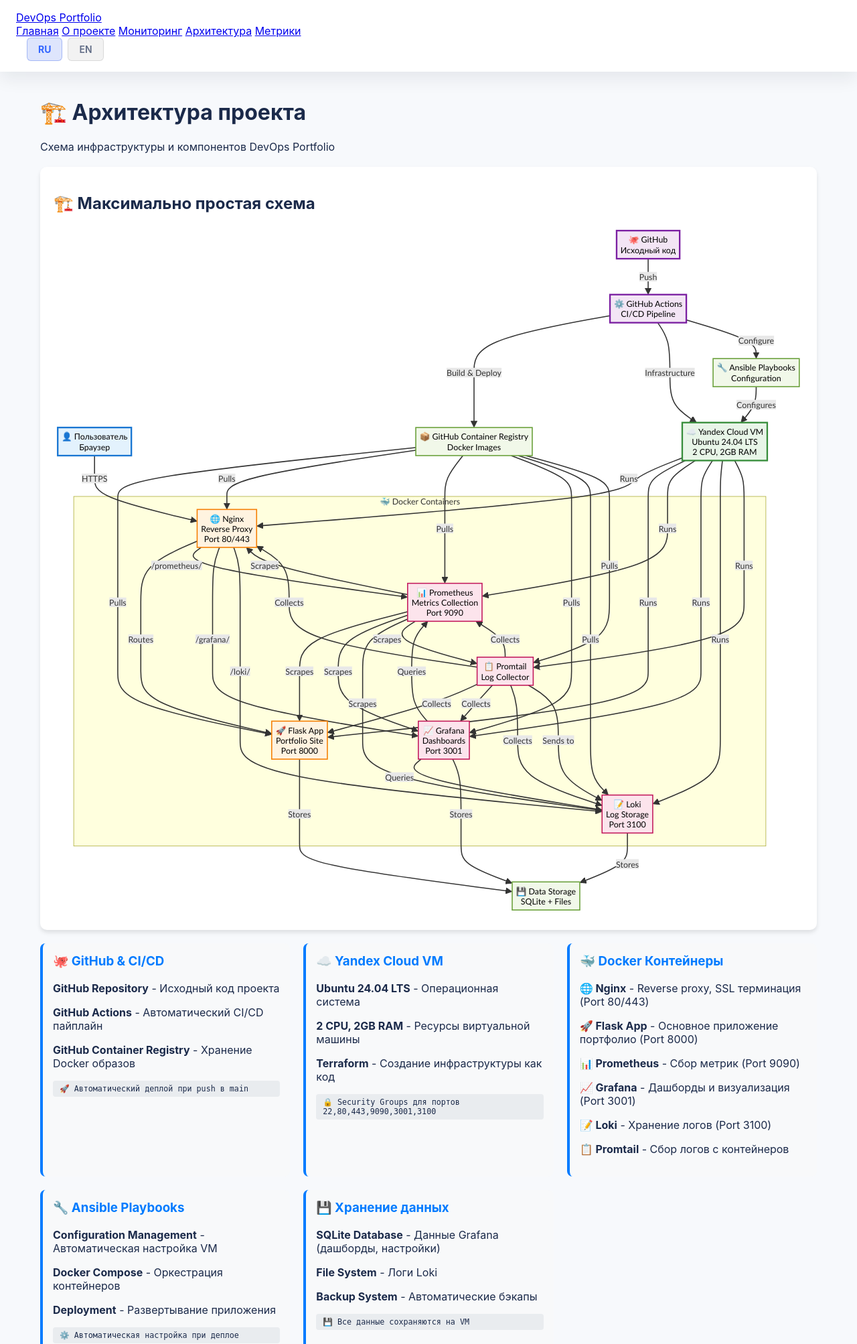
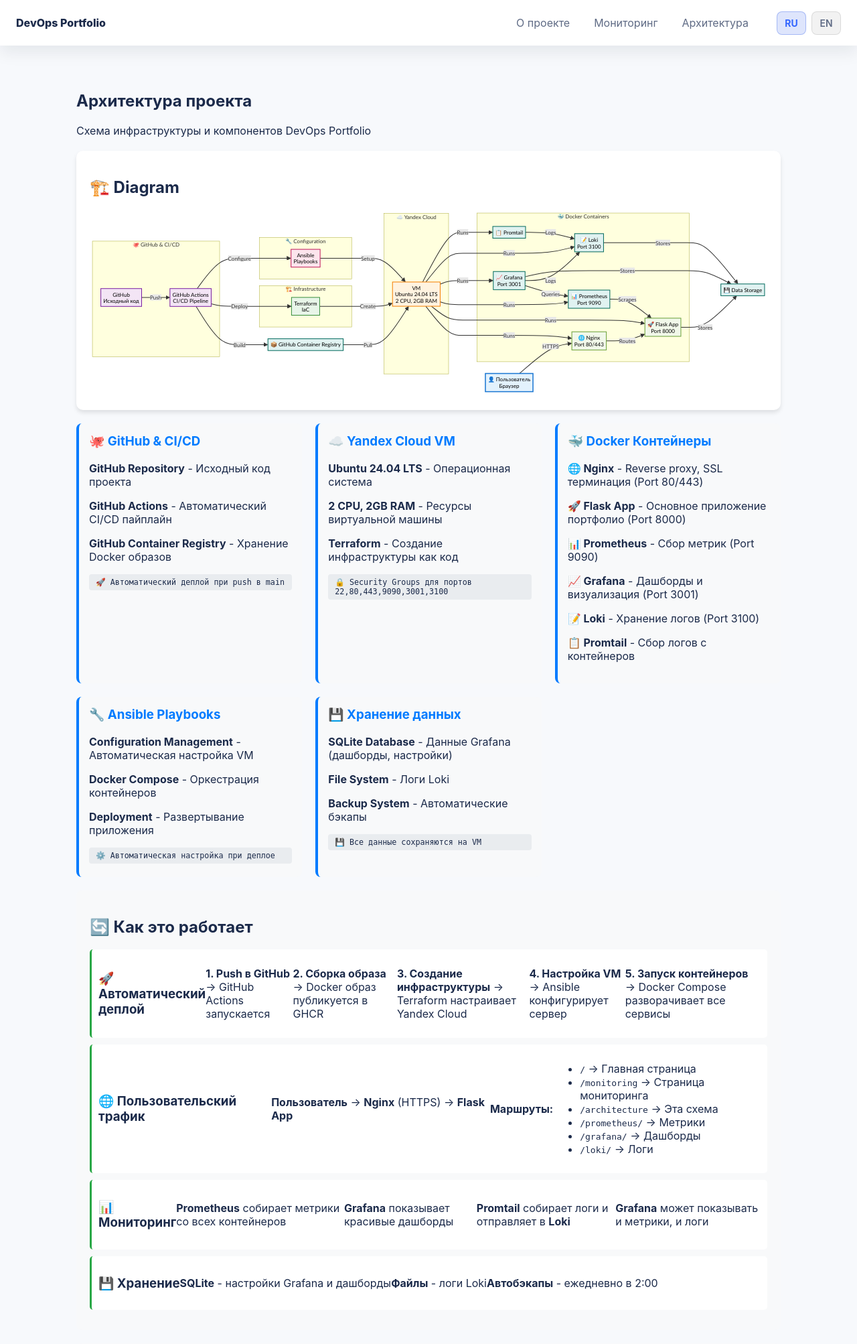
Before and after one commit to p-aliaksey/portfolio-site, a Flask app: page /architecture in a window 1280 px wide. Shown: the top 2006 px of the page at 67% size. Run offline with Flask 3, Linux system fonts and the light colour scheme.

Commit message:
add_my_v1.041_Diagram_FIX_UI

```diff
--- a/app/templates/architecture.html
+++ b/app/templates/architecture.html
@@ -7,11 +7,6 @@
     <link rel="stylesheet" href="{{ url_for('static', filename='style.css') }}">
     <script src="https://cdn.jsdelivr.net/npm/mermaid/dist/mermaid.min.js"></script>
     <style>
-        .architecture-container {
-            max-width: 1200px;
-            margin: 0 auto;
-            padding: 20px;
-        }
         .architecture-diagram {
             background: white;
             border-radius: 10px;
@@ -65,70 +60,80 @@
     </style>
 </head>
 <body>
-    <nav class="navbar">
-        <div class="nav-container">
-            <a href="{{ url_for('index') }}" class="nav-logo">DevOps Portfolio</a>
-            <div class="nav-menu">
-                <a href="{{ url_for('index') }}" class="nav-link">{{ t.nav.home }}</a>
-                <a href="{{ url_for('about') }}" class="nav-link">{{ t.nav.about }}</a>
-                <a href="{{ url_for('monitoring') }}" class="nav-link">{{ t.nav.monitoring }}</a>
-                <a href="{{ url_for('architecture') }}" class="nav-link active">{{ t.nav.architecture }}</a>
-                <a href="{{ url_for('metrics') }}" class="nav-link">{{ t.nav.metrics }}</a>
+    <header>
+        <nav>
+            <a class="brand" href="/">DevOps Portfolio</a>
+            <div class="links">
+                <a href="/about">{{ t.nav.about }}</a>
+                <a href="/monitoring">{{ t.nav.monitoring }}</a>
+                <a href="/architecture">{{ t.nav.architecture }}</a>
                 <div class="language-switcher">
                     <a href="/set_language/ru" class="lang-btn {{ 'active' if translations.get_language() == 'ru' else '' }}">RU</a>
                     <a href="/set_language/en" class="lang-btn {{ 'active' if translations.get_language() == 'en' else '' }}">EN</a>
                 </div>
             </div>
-        </div>
-    </nav>
+        </nav>
+    </header>
 
-    <div class="architecture-container">
-        <h1>🏗️ {{ t.architecture.title }}</h1>
-        <p>{{ t.architecture.subtitle }}</p>
+    <main>
+        <section class="container" style="padding: 48px 24px">
+            <h1>{{ t.architecture.title }}</h1>
+            <p class="lead">{{ t.architecture.subtitle }}</p>
 
         <div class="architecture-diagram">
-            <h2>🏗️ {{ t.architecture.diagram_title }}</h2>
+            <h2>🏗️ Diagram</h2>
             <div class="mermaid">
-graph TB
+graph LR
     %% User
     U[👤 Пользователь<br/>Браузер]
 
-    %% GitHub
-    GH[🐙 GitHub<br/>Исходный код]
-    GHA[⚙️ GitHub Actions<br/>CI/CD Pipeline]
+    %% GitHub & CI/CD
+    subgraph "🐙 GitHub & CI/CD"
+        GH[GitHub<br/>Исходный код]
+        GHA[GitHub Actions<br/>CI/CD Pipeline]
+    end
 
-    %% Yandex Cloud VM
-    VM[☁️ Yandex Cloud VM<br/>Ubuntu 24.04 LTS<br/>2 CPU, 2GB RAM]
+    %% Terraform
+    subgraph "🏗️ Infrastructure"
+        TF[Terraform<br/>IaC]
+    end
+
+    %% Yandex Cloud
+    subgraph "☁️ Yandex Cloud"
+        VM[VM<br/>Ubuntu 24.04 LTS<br/>2 CPU, 2GB RAM]
+    end
+
+    %% Ansible
+    subgraph "🔧 Configuration"
+        ANS[Ansible<br/>Playbooks]
+    end
 
     %% Docker Containers
     subgraph "🐳 Docker Containers"
-        N[🌐 Nginx<br/>Reverse Proxy<br/>Port 80/443]
-        A[🚀 Flask App<br/>Portfolio Site<br/>Port 8000]
-        P[📊 Prometheus<br/>Metrics Collection<br/>Port 9090]
-        G[📈 Grafana<br/>Dashboards<br/>Port 3001]
-        L[📝 Loki<br/>Log Storage<br/>Port 3100]
-        PT[📋 Promtail<br/>Log Collector]
+        N[🌐 Nginx<br/>Port 80/443]
+        A[🚀 Flask App<br/>Port 8000]
+        P[📊 Prometheus<br/>Port 9090]
+        G[📈 Grafana<br/>Port 3001]
+        L[📝 Loki<br/>Port 3100]
+        PT[📋 Promtail]
     end
 
     %% External Services
-    GHCR[📦 GitHub Container Registry<br/>Docker Images]
-    ANS[🔧 Ansible Playbooks<br/>Configuration]
+    GHCR[📦 GitHub Container Registry]
+    DATA[💾 Data Storage]
 
-    %% Data Storage
-    DATA[💾 Data Storage<br/>SQLite + Files]
-
-    %% Connections
+    %% Main Flow
     U -->|HTTPS| N
     N -->|Routes| A
-    N -->|/prometheus/| P
-    N -->|/grafana/| G
-    N -->|/loki/| L
 
     GH -->|Push| GHA
-    GHA -->|Build & Deploy| GHCR
-    GHA -->|Infrastructure| VM
+    GHA -->|Build| GHCR
+    GHA -->|Deploy| TF
+    TF -->|Create| VM
     GHA -->|Configure| ANS
+    ANS -->|Setup| VM
 
+    GHCR -->|Pull| VM
     VM -->|Runs| N
     VM -->|Runs| A
     VM -->|Runs| P
@@ -136,49 +141,34 @@ graph TB
     VM -->|Runs| L
     VM -->|Runs| PT
 
-    GHCR -->|Pulls| A
-    GHCR -->|Pulls| N
-    GHCR -->|Pulls| P
-    GHCR -->|Pulls| G
-    GHCR -->|Pulls| L
-    GHCR -->|Pulls| PT
+    %% Monitoring & Logging
+    P -->|Scrapes| A
+    G -->|Queries| P
+    PT -->|Logs| L
+    G -->|Logs| L
 
-    ANS -->|Configures| VM
-
-    P -->|Scrapes| A
-    P -->|Scrapes| N
-    P -->|Scrapes| G
-    P -->|Scrapes| L
-    P -->|Scrapes| PT
-
-    G -->|Queries| P
-    G -->|Queries| L
-
-    PT -->|Collects| A
-    PT -->|Collects| N
-    PT -->|Collects| P
-    PT -->|Collects| G
-    PT -->|Collects| L
-    PT -->|Sends to| L
-
+    %% Data Storage
     A -->|Stores| DATA
     G -->|Stores| DATA
     L -->|Stores| DATA
 
     %% Styling
     classDef userClass fill:#e3f2fd,stroke:#1976d2,stroke-width:3px,color:#000
-    classDef githubClass fill:#f3e5f5,stroke:#7b1fa2,stroke-width:3px,color:#000
-    classDef vmClass fill:#e8f5e8,stroke:#388e3c,stroke-width:3px,color:#000
-    classDef containerClass fill:#fff3e0,stroke:#f57c00,stroke-width:2px,color:#000
-    classDef serviceClass fill:#fce4ec,stroke:#c2185b,stroke-width:2px,color:#000
-    classDef dataClass fill:#f1f8e9,stroke:#689f38,stroke-width:2px,color:#000
+    classDef githubClass fill:#f3e5f5,stroke:#7b1fa2,stroke-width:2px,color:#000
+    classDef terraformClass fill:#e8f5e8,stroke:#388e3c,stroke-width:2px,color:#000
+    classDef cloudClass fill:#fff3e0,stroke:#f57c00,stroke-width:2px,color:#000
+    classDef ansibleClass fill:#fce4ec,stroke:#c2185b,stroke-width:2px,color:#000
+    classDef containerClass fill:#f1f8e9,stroke:#689f38,stroke-width:2px,color:#000
+    classDef serviceClass fill:#e0f2f1,stroke:#00695c,stroke-width:2px,color:#000
 
     class U userClass
     class GH,GHA githubClass
-    class VM vmClass
+    class TF terraformClass
+    class VM cloudClass
+    class ANS ansibleClass
     class N,A containerClass
     class P,G,L,PT serviceClass
-    class GHCR,ANS,DATA dataClass
+    class GHCR,DATA serviceClass
             </div>
         </div>
 
@@ -283,7 +273,8 @@ graph TB
                 <strong>🔑 SSH:</strong> Доступ только по ключам
             </div>
         </div>
-    </div>
+        </section>
+    </main>
 
     <script>
         mermaid.initialize({
@@ -295,5 +286,9 @@ graph TB
             }
         });
     </script>
+
+    <footer>
+        <p>© 2025 DevOps Portfolio</p>
+    </footer>
 </body>
 </html>
```
